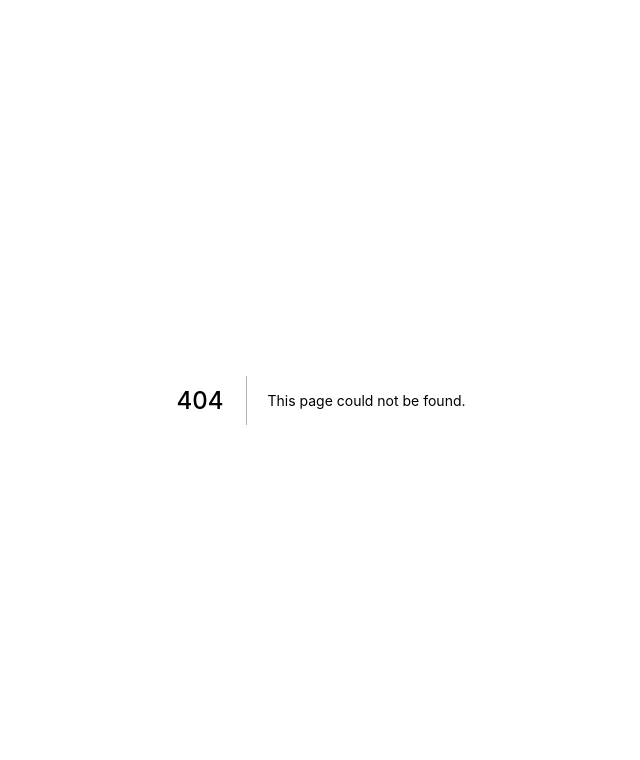
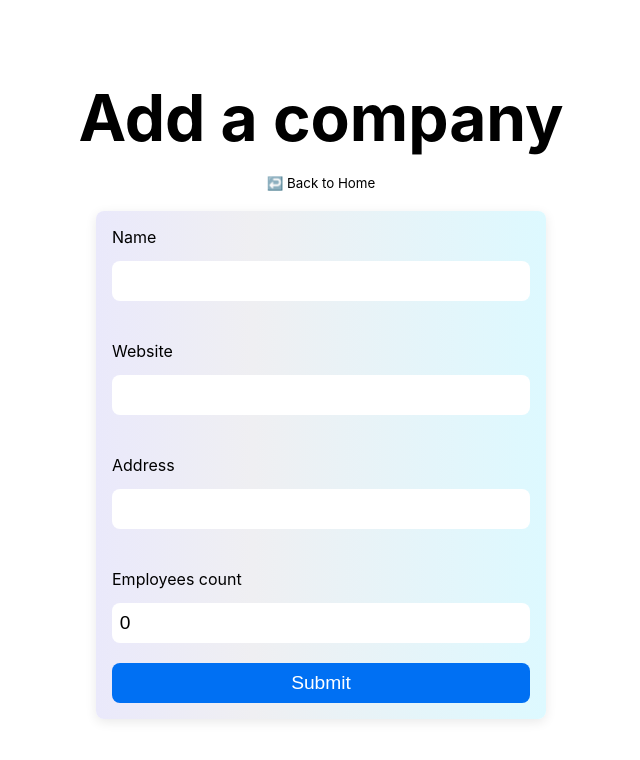
Before and after one commit to dabblelab/next-apollo-uta-demo, a Next.js app: page /companies/add in a window 1280 px wide. Before the commit this address had no page. Shown: the top 760 px of the page, without its empty margins (319-959 px from the left). Built offline with nearby package versions, Linux system fonts and the light colour scheme.

Commit message:
Add company data

```diff
--- /dev/null
+++ b/pages/companies/add.js
@@ -0,0 +1,132 @@
+import Head from "next/head";
+import styles from "../../styles/Main.module.css";
+import { gql, useMutation } from "@apollo/client";
+import client from "../../apollo-client";
+import Link from "next/link";
+import { useState } from "react";
+import { useRouter } from "next/router";
+
+export default function AddCompany() {
+	const [name, setName] = useState("");
+	const [website, setWebsite] = useState("");
+	const [address, setAddress] = useState("");
+	const [employeesCount, setEmployeesCount] = useState(0);
+
+	const router = useRouter();
+
+	const ADD_COMPANY_MUTATION = gql`
+		mutation addACompany(
+			$name: String!
+			$website: String!
+			$address: String!
+			$employeesCount: Int!
+		) {
+			addCompany(
+				company: {
+					name: $name
+					website: $website
+					address: $address
+					employeesCount: $employeesCount
+				}
+			) {
+				id
+			}
+		}
+	`;
+
+	const [executeAddCompany, { data, loading, error }] =
+		useMutation(ADD_COMPANY_MUTATION);
+
+	const handleSubmit = () => {
+		const companyInputData = {
+			name,
+			website,
+			address,
+			employeesCount,
+		};
+		console.log(companyInputData);
+
+		executeAddCompany({
+			variables: {
+				name,
+				website,
+				address,
+				employeesCount,
+			},
+		}).then(() => {
+			// router.push("/companies/");
+      console.log("submitted")
+		});
+	};
+
+	if (loading) return "Submitting...";
+	if (error) return `Submission error! ${error.message}`;
+
+	return (
+		<div className={styles.container}>
+			<Head>
+				<title>Add Companies</title>
+				<link rel="icon" href="/favicon.ico" />
+			</Head>
+
+			<main className={styles.main}>
+				<h1 className={styles.title}>Add a company</h1>
+
+				<br />
+				<small>
+					<Link href="/">
+						<a>↩️ Back to Home</a>
+					</Link>
+				</small>
+				<br />
+
+				<div className={styles.formContainer}>
+					<label htmlFor="name">Name</label>
+					<br />
+					<input
+						id="name"
+						type="text"
+						value={name}
+						onChange={(e) => setName(e.target.value)}
+					/>
+					<br />
+					<br />
+
+					<label htmlFor="website">Website</label>
+					<br />
+					<input
+						id="website"
+						type="text"
+						value={website}
+						onChange={(e) => setWebsite(e.target.value)}
+					/>
+					<br />
+					<br />
+
+					<label htmlFor="address">Address</label>
+					<br />
+					<input
+						id="address"
+						type="text"
+						value={address}
+						onChange={(e) => setAddress(e.target.value)}
+					/>
+					<br />
+					<br />
+
+					<label htmlFor="employeesCount">Employees count</label>
+					<br />
+					<input
+						id="employeesCount"
+						type="number"
+						value={employeesCount}
+						onChange={(e) => setEmployeesCount(e.target.value)}
+					/>
+					<br />
+
+					<button onClick={handleSubmit}>Submit</button>
+				</div>
+			</main>
+		</div>
+	);
+}
--- a/pages/covid/[country].js
+++ b/pages/covid/[country].js
@@ -40,7 +40,7 @@ export async function getServerSideProps({ params }) {
 }
 
 export default function Country({ countryName, data }) {
-	console.log(data);
+
 	return (
 		<div className={styles.container}>
 			<Head>
--- a/styles/Main.module.css
+++ b/styles/Main.module.css
@@ -120,7 +120,7 @@
 	height: 50px;
 }
 
-.searchInput{
+.searchInput {
 	font-size: 1.3em;
 	padding: 0.5em;
 	width: 400px;
@@ -154,8 +154,59 @@
   padding: 0 2em;
 } */
 
+.formContainer {
+	background: rgb(234, 233, 251);
+	background: linear-gradient(
+		90deg,
+		rgba(234, 233, 251, 1) 0%,
+		rgba(239, 239, 242, 1) 35%,
+		rgba(221, 249, 255, 1) 100%
+	);
+	padding: 1em;
+	width: 100%;
+	display: flex;
+	flex-direction: column;
+	justify-content: center;
+	/* align-items: center; */
+	width: 100%;
+	max-width: 450px;
+	border-radius: 8px;
+	box-shadow: rgba(0, 0, 0, 0.09) 0px 3px 12px;
+}
+
+.formContainer label {
+	margin-bottom: -6px;
+}
+
+.formContainer input {
+	height: 40px;
+	font-size: 1.2em;
+	border-radius: 8px;
+	border: none;
+	padding: 4px 0.4em;
+}
+
+.formContainer button {
+	height: 40px;
+	font-size: 1.2em;
+	border-radius: 8px;
+	background-color: #0070f3;
+	color: #fff;
+  border: none;
+	padding: 4px 0.4em;
+  cursor: pointer;
+}
+
+.formContainer button:hover{
+  box-shadow: rgba(0, 0, 0, 0.24) 0px 3px 8px;
+}
+
+.formContainer button:active{
+  box-shadow: rgba(0, 0, 0, 0.16) 0px 1px 4px;
+}
+
 @media (max-width: 600px) {
-  .main{
+	.main {
 		width: 100%;
 		padding: 1em;
 	}
@@ -165,7 +216,7 @@
 		flex-direction: column;
 	}
 
-  .card{
+	.card {
 		width: 100%;
 		margin: 1em 0;
 	}
```
Lines whose indentation alone changed are shown as unchanged.
